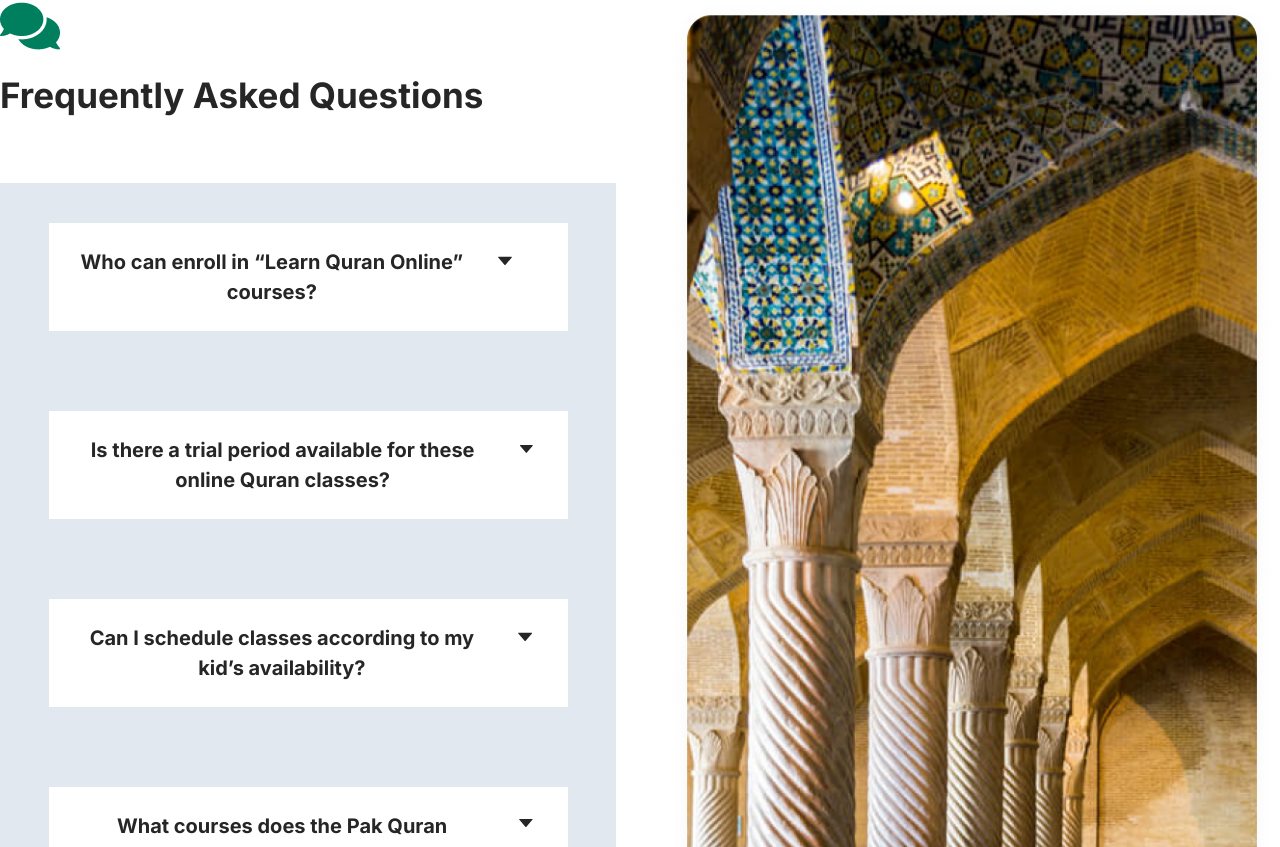
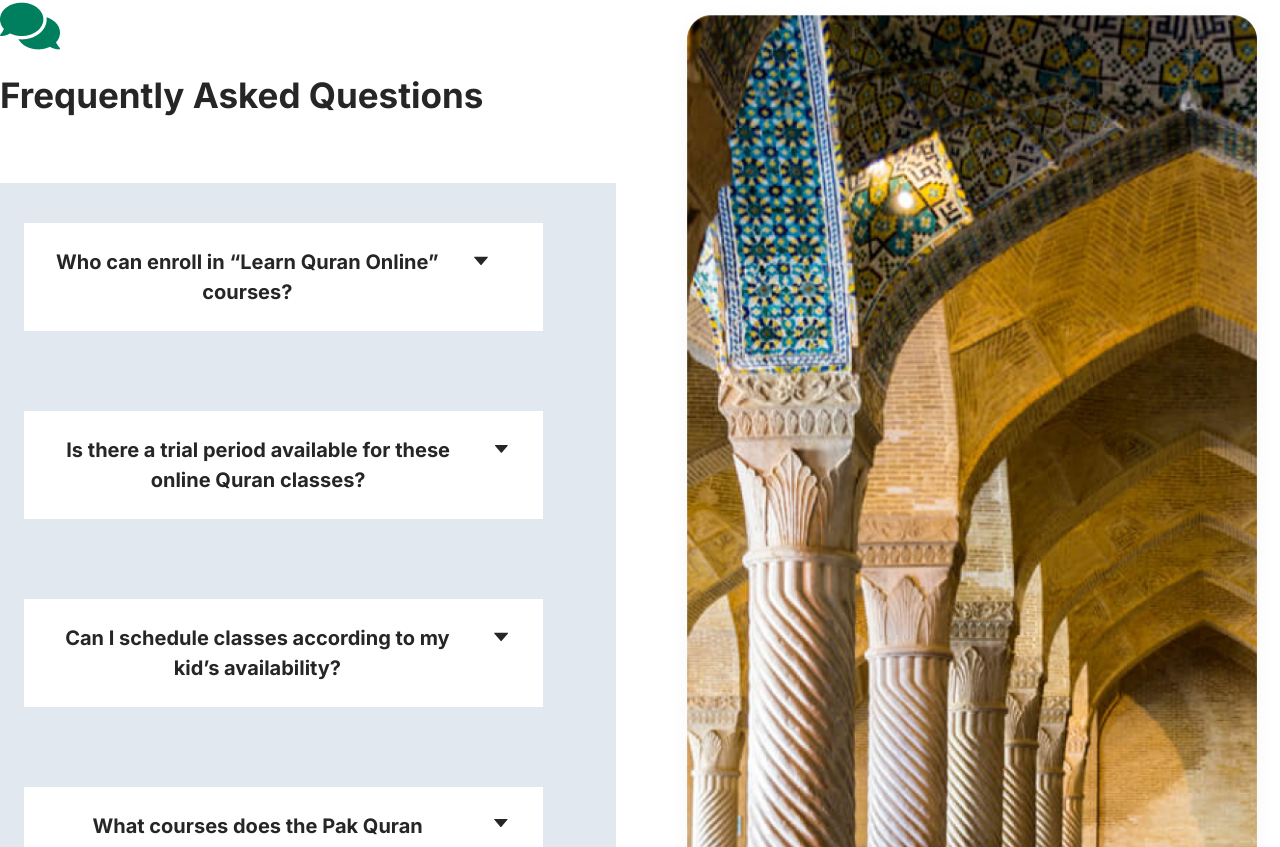
Before and after one commit to ShoaibAKHTER0010/new-quran-website, a Next.js app: page / in a window 1280 px wide. Shown: the part 8413-9260 px from the top of the page. Built offline with nearby package versions, Linux system fonts and the light colour scheme.

Commit message:
new commit

```diff
--- a/components/questions.tsx
+++ b/components/questions.tsx
@@ -27,7 +27,7 @@ const Questions = () => {
                      </div>
 
                      {/* second-child */}
-                     <div className="bg-slate-200 px-6 flex flex-col gap-16 justify-center items-center py-10 ">
+                     <div className="bg-slate-200 px-6 flex flex-col gap-16  py-10 ">
 
 
                         {/* question-1 */}
```
